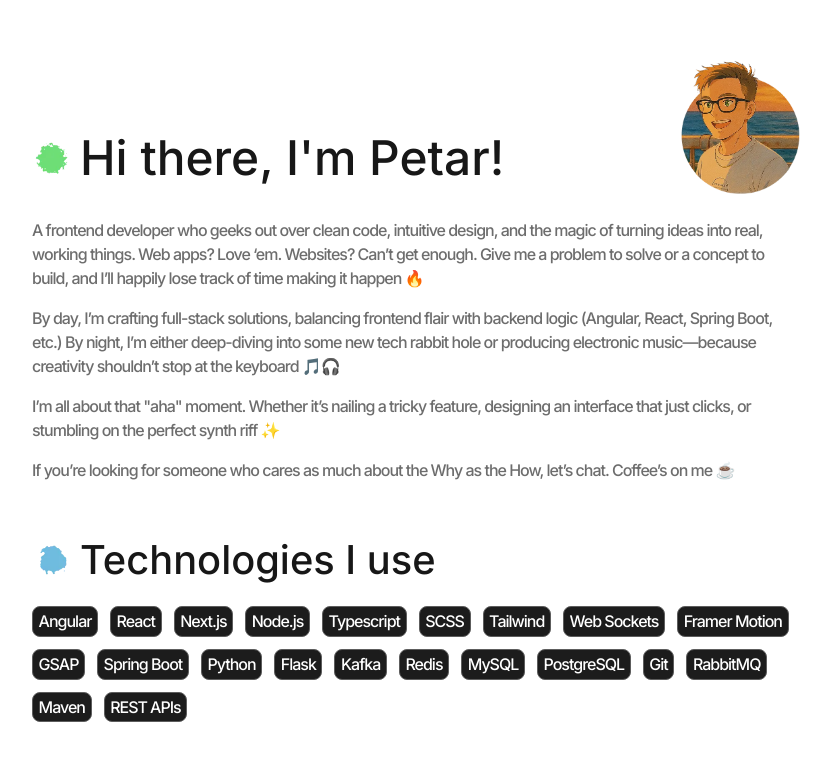
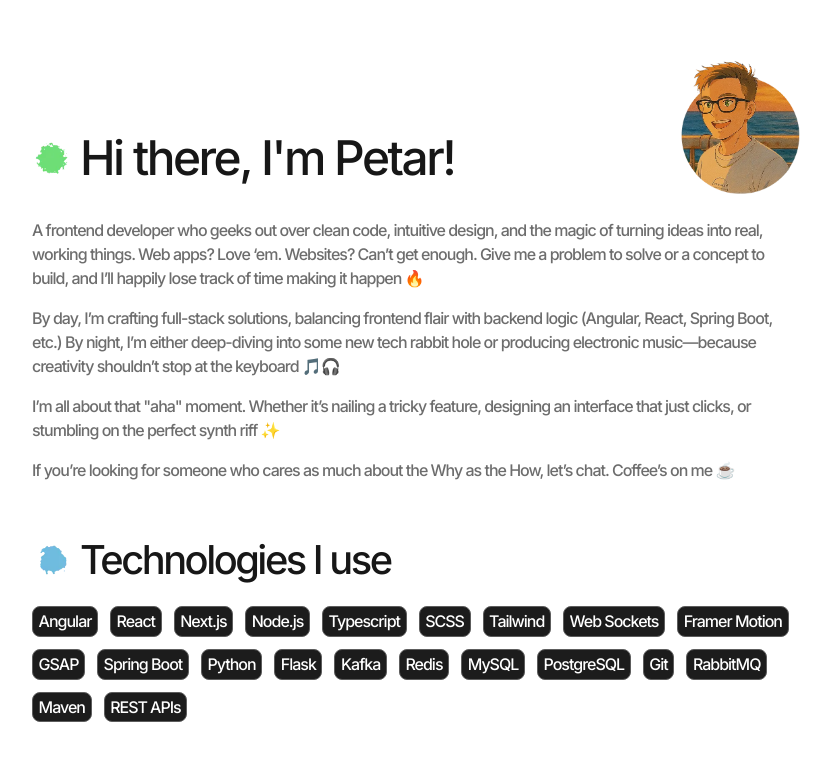
Before and after one commit to Petsoni/portfolio-new, a Next.js app: page / in a window 1280 px wide. Shown: the top 781 px of the page, without its empty margins (224-1055 px from the left). Built offline with nearby package versions, Linux system fonts and the light colour scheme.

Commit message:
Letter spacing
Reverted letter spacing

```diff
--- a/app/common.scss
+++ b/app/common.scss
@@ -8,6 +8,10 @@ $green: #6FDE77;
 $blue: #6FBBDE;
 $red: #DE6F7A;
 $purple: #C46FDE;
+
+h1, h2, h3, h4 {
+  letter-spacing: -2.5px;
+}
 
 h1 {
   font-size: clamp(36px, 8vw, 47.8px);
```
